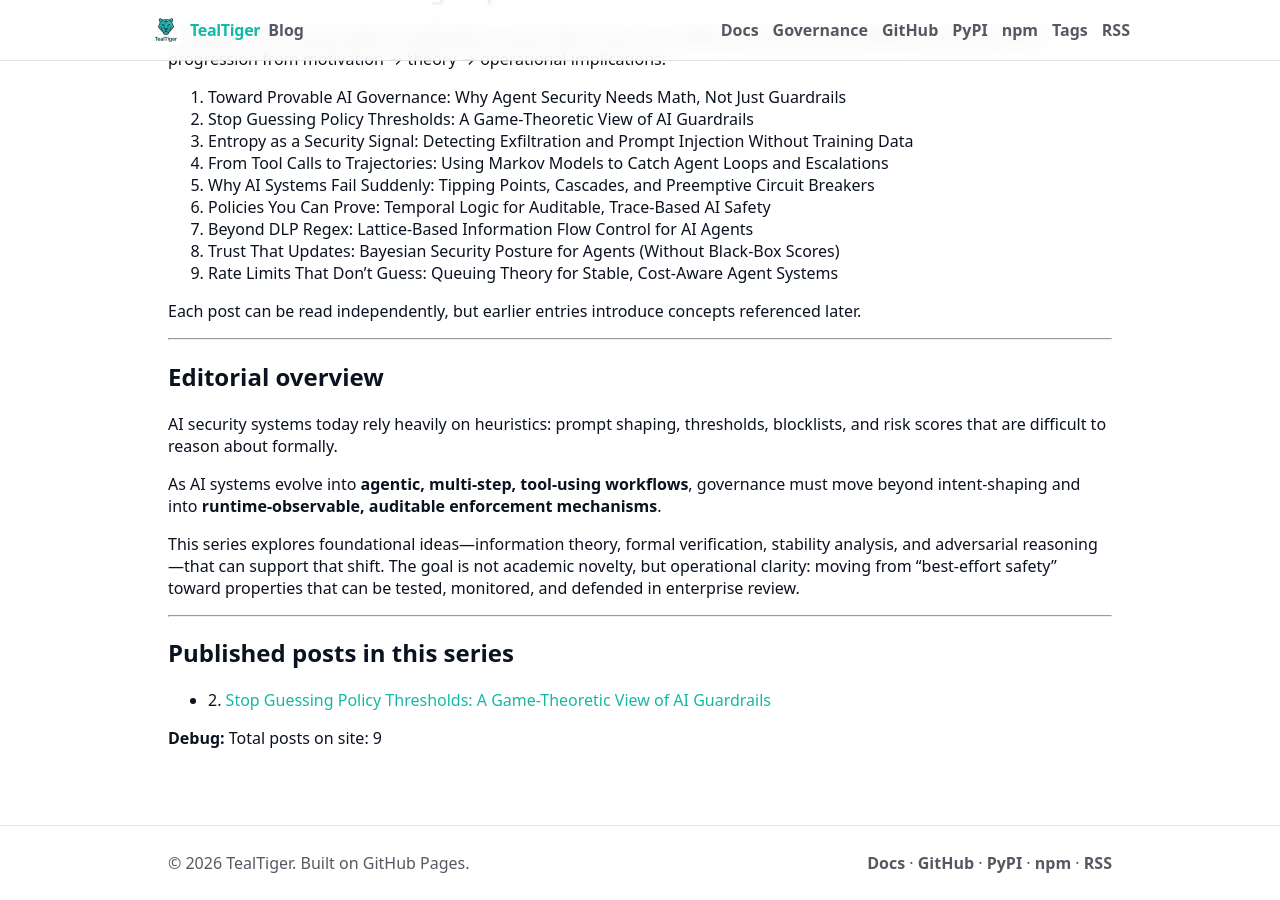
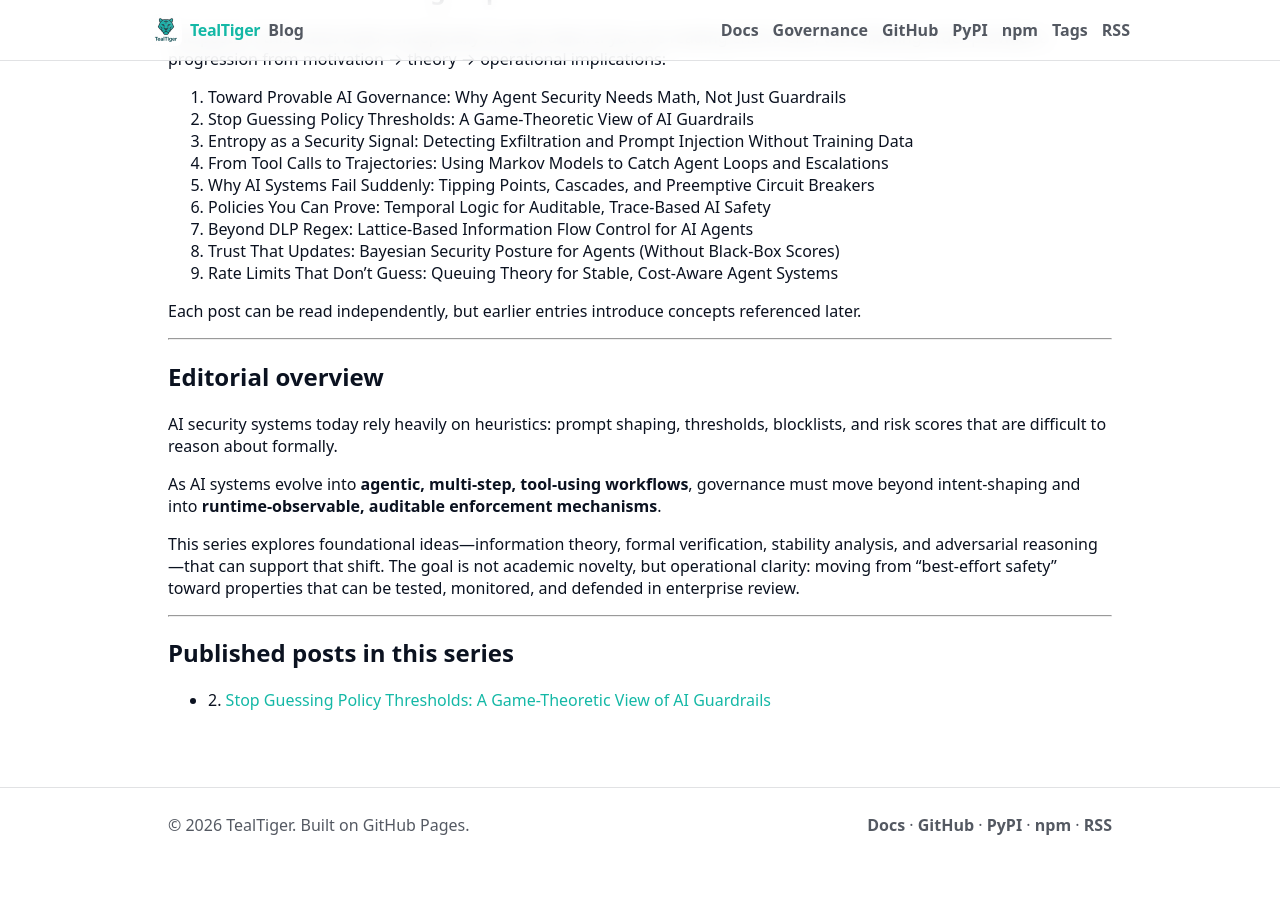
Before and after one commit to agentguard-ai/TealTiger-Blogs, a Jekyll site: the page built from foundations/index.md, in a window 1280 px wide and 900 px high, scrolled down 514 px. Built offline with Jekyll 4.4.1, drawn with Linux system fonts in a browser that asks for light colours; after the commit the page ends 1376 px from its top, so only the background shows below that.

Commit message:
Update index.md

```diff
--- a/foundations/index.md
+++ b/foundations/index.md
@@ -75,5 +75,3 @@ This series explores foundational ideas—information theory, formal verificatio
 {% else %}
 <p><em>No posts have been published in this series yet.</em></p>
 {% endif %}
-
-<p><strong>Debug:</strong> Total posts on site: {{ site.posts | size }}</p>
```
